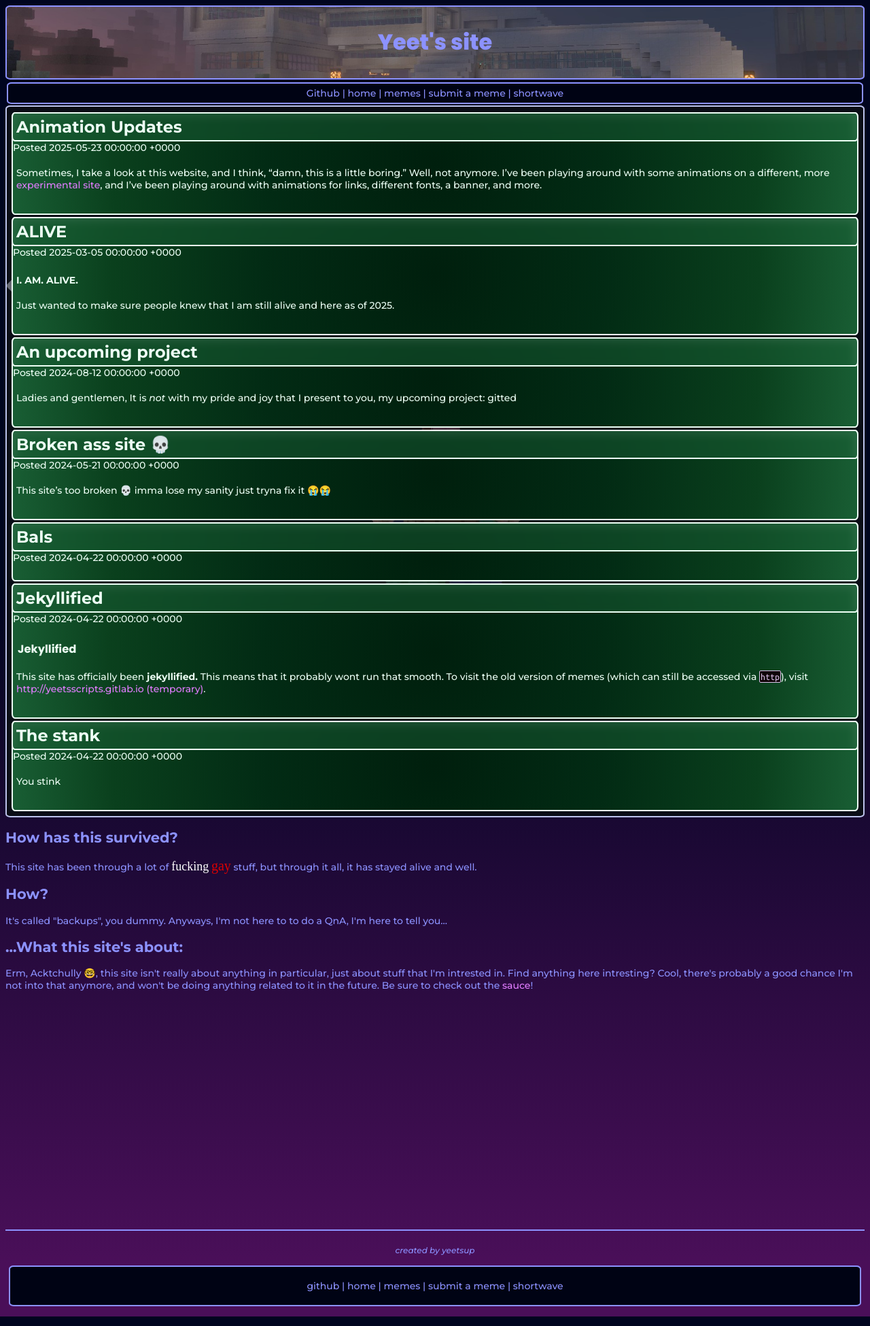
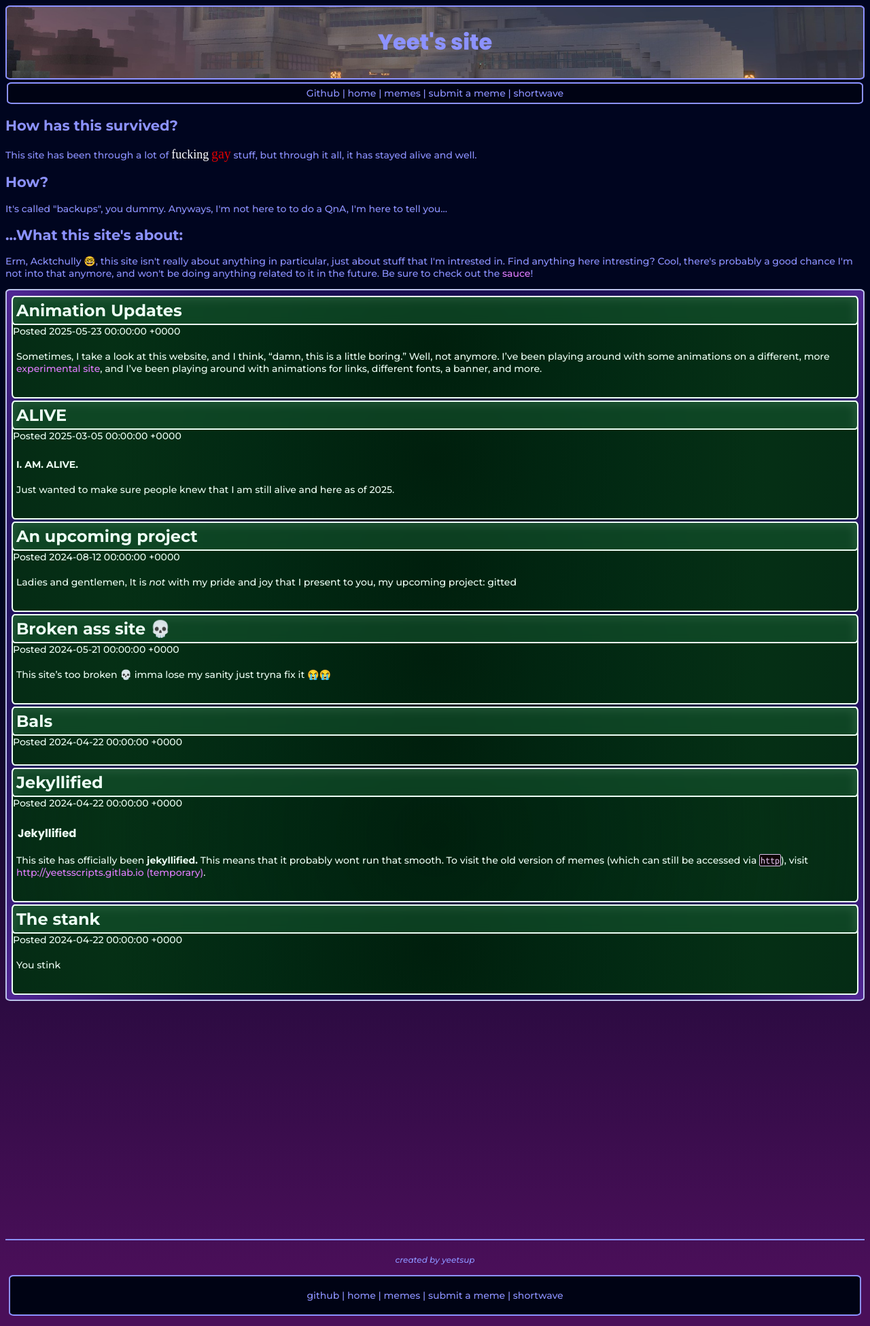
Before and after one commit to yeetssite/yeetssite.github.io, a Jekyll site: the page built from index.html, in a window 1280 px wide. Shown: the whole page at 68% size. Built offline with Jekyll 4.4.1, drawn with Linux system fonts in a browser that asks for light colours; some web fonts are replaced; a script that is not in the unit is left out.

Commit message:
added test stylesheet to green' layout

```diff
--- a/assets/css/base.css
+++ b/assets/css/base.css
@@ -307,10 +307,9 @@
 /*Jekylls shitass posts*/
 .posts
 {
-	background-color: #00030f;
-	background-image: url(../img/moincraft2.jpg);
-	background-size: cover;
-	background-position: center;
+  background-color: #00030f;
+  background: radial-gradient(circle,rgba(0, 3, 15, 1) 0%, rgba(9, 6, 56, 1) 40%, rgba(34, 18, 94, 1) 76%, rgba(82, 39, 150, 1) 100%);
+  backdrop-filter: blur(2px);
 	color: #bcc3eb;
 	border: 2px solid #bcc3eb;
 	border-radius: 7px/5px;
@@ -321,9 +320,10 @@
   background:
   radial-gradient(circle,
                   rgba(0, 31, 13, 1) 0%,
-                  rgba(2, 43, 20, 1) 40%,
-                  rgba(10, 64, 29, 1) 76%,
-                  rgba(25, 94, 52, 1) 100%);
+                  rgba(2, 43, 20, 0.8) 40%,
+                  rgba(10, 64, 29, 0.5) 76%,
+                  rgba(25, 94, 52, 0.2) 100%);
+  backdrop-filter: blur(0.5px);
 	background-color: #001f0d;
 	color: #edfff5;
 	margin: 5px;
--- a/index.html
+++ b/index.html
@@ -2,19 +2,7 @@
 layout: default
 title: home
 ---
-<div class="posts">
-  {% for post in site.posts %}
-  <div class="snippet">
-    <p>
-    <div class="title"><a href="{{ post.url }}">{{ post.title }}</a></div>
-    <div class="postDate">Posted {{ post.date }}</div>
-    <div class="body">
-    {{ post.excerpt }}
-    </div>
-    </p>
-  </div>
-  {% endfor %}
-</div>
+
 
                   <!DOCTYPE HTML>
             <!--web project hosted at github-->
@@ -41,4 +29,18 @@
        </p>
      </div>
     </body>
+<div class="posts">
+  {% for post in site.posts %}
+  <div class="snippet">
+    <p>
+    <div class="title"><a href="{{ post.url }}">{{ post.title }}</a></div>
+    <div class="postDate">Posted {{ post.date }}</div>
+    <div class="body">
+    {{ post.excerpt }}
+    </div>
+    </p>
+  </div>
+  {% endfor %}
+</div>
+
 </html>
```
